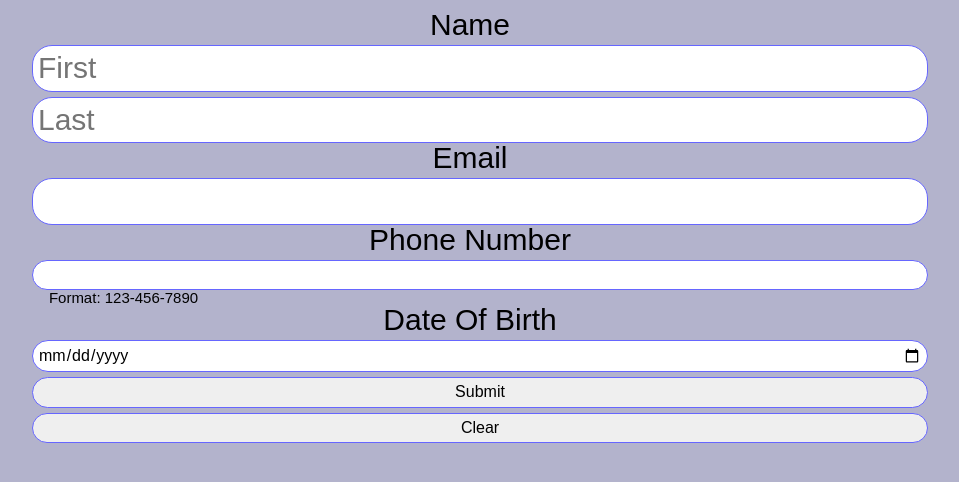
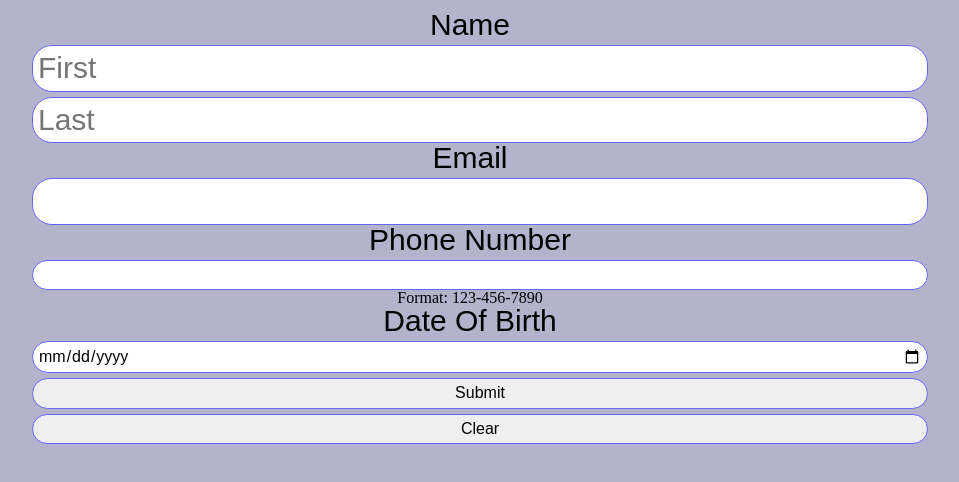
Before and after one commit to Fmutnansky/ITMD362-Lab2, a plain HTML site: page index.html in a window 1280 px wide. Shown: the whole page, without its empty margins (170-1129 px from the left). Drawn offline with Linux system fonts and the light colour scheme.

Commit message:
Update screen.css
Fixing errors

```diff
--- a/css/screen.css
+++ b/css/screen.css
@@ -4,16 +4,6 @@ label {
   font-size: 30px;
   font-family: "Arial", sans-serif;
   width: 60%;
-  margin-left: auto;
-  margin-right: auto;
-}
-
-info {
-  display: block;
-  text-align: left;
-  font-size: 15px;
-  font-family: "Arial", sans-serif;
-  width: 94%;
   margin-left: auto;
   margin-right: auto;
 }
```
